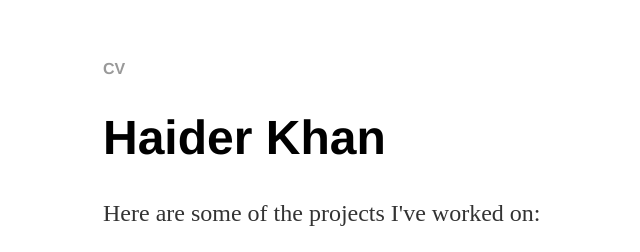
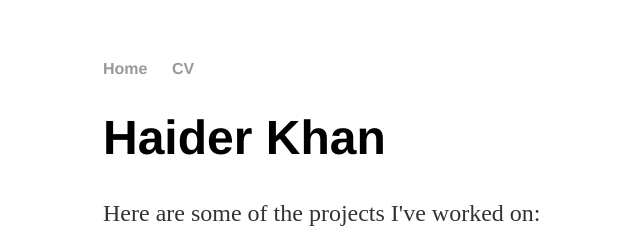
Before and after one commit to h2kh/h2kh.github.io, a Jekyll site: the page built from index.html, in a window 1280 px wide. Shown: the top 252 px of the page, without its empty margins (89-729 px from the left). Built offline with Jekyll 4.4.1, drawn with Linux system fonts in a browser that asks for light colours.

Commit message:
Update default.html

```diff
--- a/_layouts/default.html
+++ b/_layouts/default.html
@@ -10,7 +10,7 @@
 		<body>
 			<nav>
 	    		<ul>
-	        		<!--<li><a href="/">Home</a></li>-->
+	        		<li><a href="/">Home</a></li>
 		        	<!--<li><a href="/about">About</a></li>-->
 	        		<li><a href="/powerpoint.pdf">CV</a></li>
 	        		<!--<li><a href="/blog">Blog</a></li>-->
```
